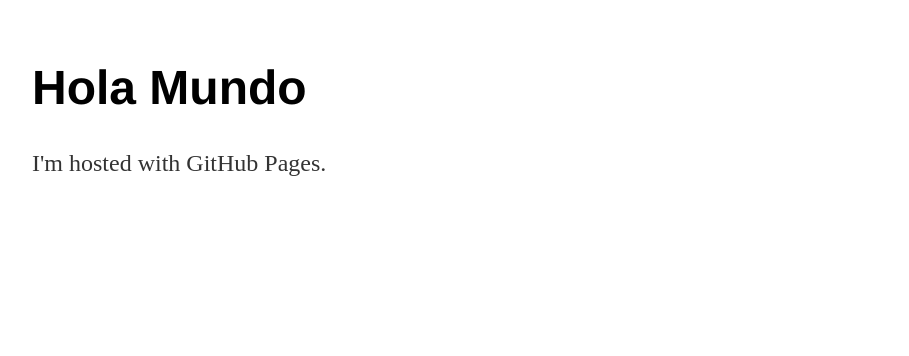
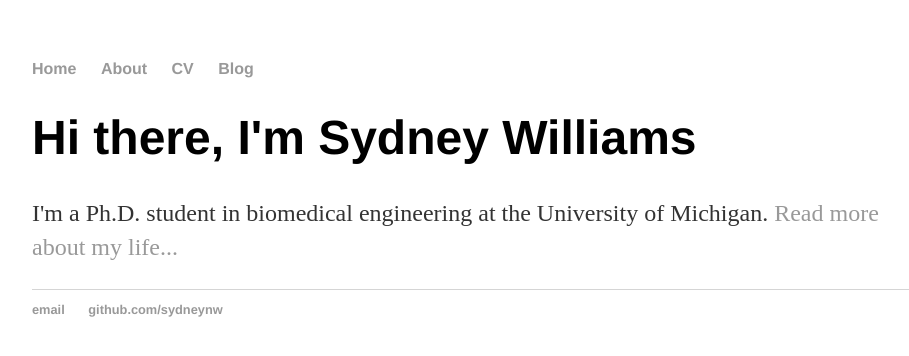
Before and after one commit to sydneynw/sydneynw.github.io, a Jekyll site: the page built from index.html, in a window 1280 px wide. Shown: the top 356 px of the page, without its empty margins (160-1069 px from the left). Built offline with Jekyll 4.4.1, drawn with Linux system fonts in a browser that asks for light colours.

Commit message:
Update index.html

```diff
--- a/index.html
+++ b/index.html
@@ -1,12 +1,9 @@
-<!DOCTYPE html>
-<html>
-  <head>
-	<title>Sydney Williams</title>
-	<!-- link to main stylesheet -->
-	<link rel="stylesheet" type="text/css" href="/css/main.css">
-  </head>
-  <body>
-    <h1>Hola Mundo</h1>
-    <p>I'm hosted with GitHub Pages.</p>
-  </body>
-</html>
+---
+layout: default
+title: Sydney Williams
+---
+<div class="blurb">
+	<h1>Hi there, I'm Sydney Williams</h1>
+	<p>I'm a Ph.D. student in biomedical engineering at the University of Michigan.
+	<a href="/about">Read more about my life...</a></p>
+</div><!-- /.blurb -->
```
